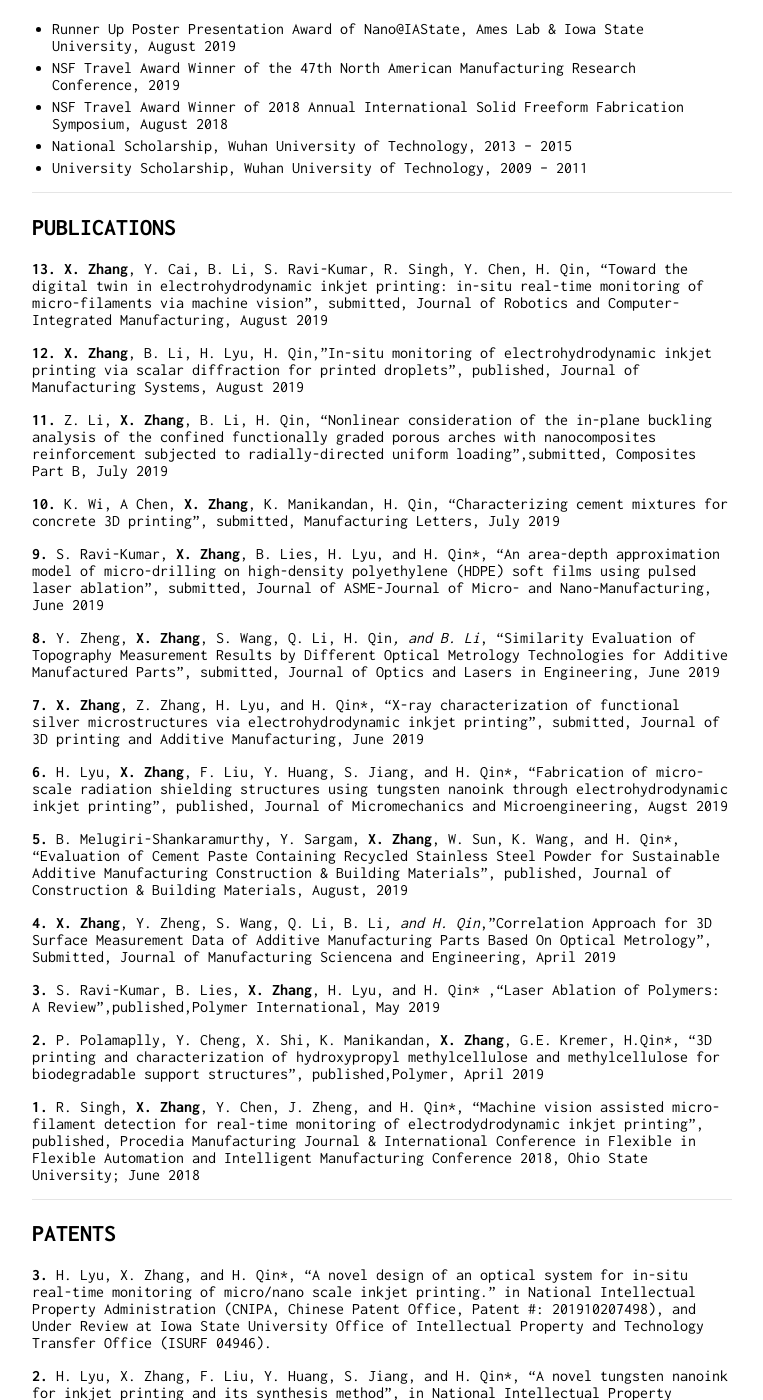
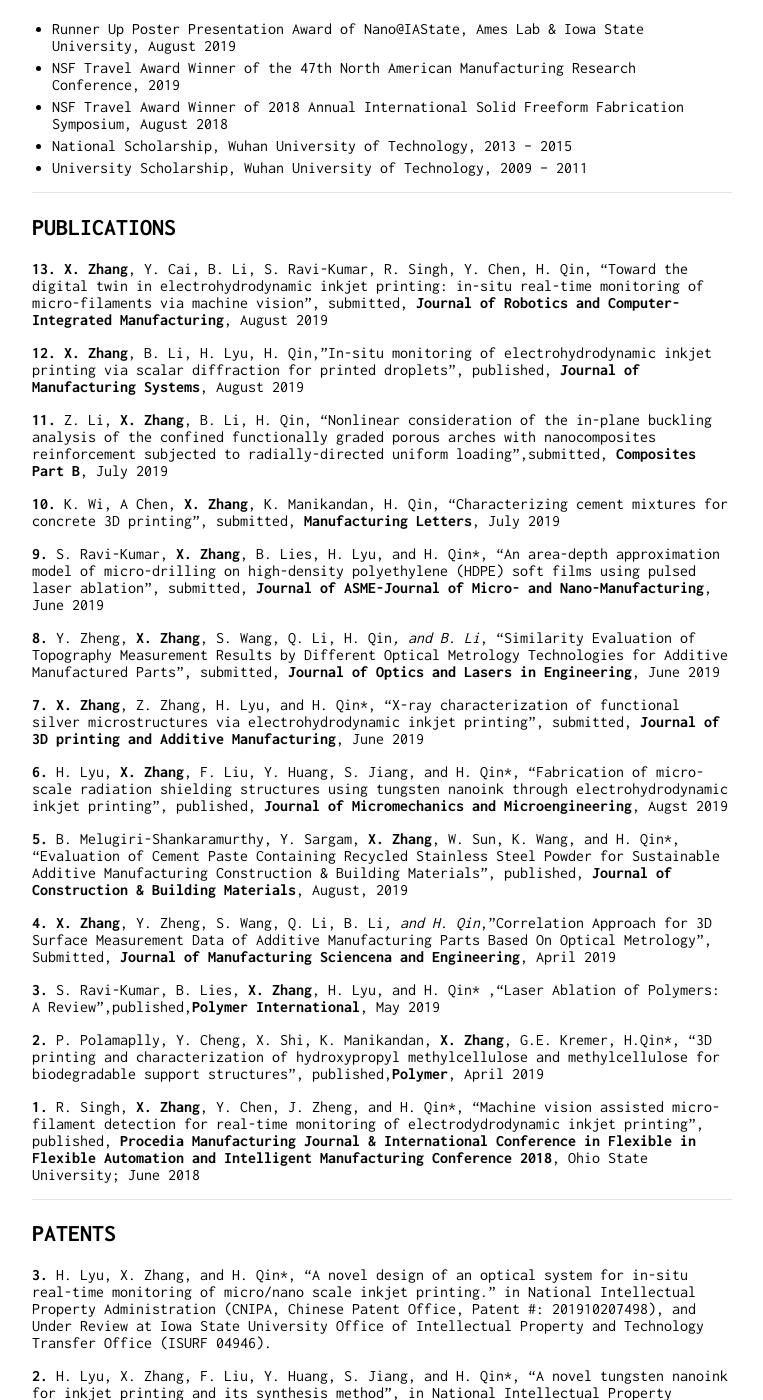
Before and after one commit to zhangxiao2018/zhangxiao2018.github.io, a Jekyll site: the page built from index.md, in a window 1280 px wide and 1400 px high, scrolled down 1667 px. Shown: the whole window, without its empty margins (258-1021 px from the left). Built offline with Jekyll 4.4.1, drawn with Linux system fonts in a browser that asks for light colours; our own code applies the rules of GitHub Pages for plain Markdown files.

Commit message:
Update index.md

```diff
--- a/index.md
+++ b/index.md
@@ -85,31 +85,31 @@ Packing and testing wafer, maintain PVD, CVD, photoresist coater/decoater machin
 - - -
 ## PUBLICATIONS
 
-**13.** **X. Zhang**, Y. Cai,  B. Li, S. Ravi-Kumar, R. Singh, Y. Chen, H. Qin, "Toward the digital twin in electrohydrodynamic inkjet printing: in-situ real-time monitoring of micro-filaments via machine vision", submitted, Journal of Robotics and Computer-Integrated Manufacturing, August 2019
+**13.** **X. Zhang**, Y. Cai,  B. Li, S. Ravi-Kumar, R. Singh, Y. Chen, H. Qin, "Toward the digital twin in electrohydrodynamic inkjet printing: in-situ real-time monitoring of micro-filaments via machine vision", submitted, **Journal of Robotics and Computer-Integrated Manufacturing**, August 2019
 
-**12.** **X. Zhang**, B. Li, H. Lyu, H. Qin,”In-situ monitoring of electrohydrodynamic inkjet printing via scalar diffraction for printed droplets”, published, Journal of Manufacturing Systems, August 2019
+**12.** **X. Zhang**, B. Li, H. Lyu, H. Qin,”In-situ monitoring of electrohydrodynamic inkjet printing via scalar diffraction for printed droplets”, published, **Journal of Manufacturing Systems**, August 2019
 
-**11.** Z. Li, **X. Zhang**, B. Li, H. Qin, "Nonlinear consideration of the in-plane buckling analysis of the confined functionally graded porous arches with nanocomposites reinforcement subjected to radially-directed uniform loading",submitted, Composites Part B, July 2019
+**11.** Z. Li, **X. Zhang**, B. Li, H. Qin, "Nonlinear consideration of the in-plane buckling analysis of the confined functionally graded porous arches with nanocomposites reinforcement subjected to radially-directed uniform loading",submitted, **Composites Part B**, July 2019
 
-**10.** K. Wi, A Chen, **X. Zhang**, K. Manikandan, H. Qin, "Characterizing cement mixtures for concrete 3D printing", submitted, Manufacturing Letters, July 2019
+**10.** K. Wi, A Chen, **X. Zhang**, K. Manikandan, H. Qin, "Characterizing cement mixtures for concrete 3D printing", submitted, **Manufacturing Letters**, July 2019
 
-**9.** S. Ravi-Kumar, **X. Zhang**, B. Lies, H. Lyu, and H. Qin*, “An area-depth approximation model of micro-drilling on high-density polyethylene (HDPE) soft films using pulsed laser ablation”, submitted, Journal of ASME-Journal of Micro- and Nano-Manufacturing, June 2019
+**9.** S. Ravi-Kumar, **X. Zhang**, B. Lies, H. Lyu, and H. Qin*, “An area-depth approximation model of micro-drilling on high-density polyethylene (HDPE) soft films using pulsed laser ablation”, submitted, **Journal of ASME-Journal of Micro- and Nano-Manufacturing**, June 2019
 
-**8.**  Y. Zheng, **X. Zhang**, S. Wang, Q. Li, H. Qin*, and B. Li*, “Similarity Evaluation of Topography Measurement Results by Different Optical Metrology Technologies for Additive Manufactured Parts”, submitted, Journal of Optics and Lasers in Engineering, June 2019
+**8.**  Y. Zheng, **X. Zhang**, S. Wang, Q. Li, H. Qin*, and B. Li*, “Similarity Evaluation of Topography Measurement Results by Different Optical Metrology Technologies for Additive Manufactured Parts”, submitted, **Journal of Optics and Lasers in Engineering**, June 2019
 
-**7.**	**X. Zhang**, Z. Zhang, H. Lyu, and H. Qin*, “X-ray characterization of functional silver microstructures via electrohydrodynamic inkjet printing”, submitted, Journal of 3D printing and Additive Manufacturing, June 2019
+**7.**	**X. Zhang**, Z. Zhang, H. Lyu, and H. Qin*, “X-ray characterization of functional silver microstructures via electrohydrodynamic inkjet printing”, submitted, **Journal of 3D printing and Additive Manufacturing**, June 2019
 
-**6.**	H. Lyu, **X. Zhang**, F. Liu, Y. Huang, S. Jiang, and H. Qin*, “Fabrication of micro-scale radiation shielding structures using tungsten nanoink through electrohydrodynamic inkjet printing”, published, Journal of Micromechanics and Microengineering, Augst 2019
+**6.**	H. Lyu, **X. Zhang**, F. Liu, Y. Huang, S. Jiang, and H. Qin*, “Fabrication of micro-scale radiation shielding structures using tungsten nanoink through electrohydrodynamic inkjet printing”, published, **Journal of Micromechanics and Microengineering**, Augst 2019
 
-**5.**	B. Melugiri-Shankaramurthy, Y. Sargam, **X. Zhang**, W. Sun, K. Wang, and H. Qin*,  “Evaluation of Cement Paste Containing Recycled Stainless Steel Powder for Sustainable Additive Manufacturing Construction & Building Materials”, published, Journal of Construction & Building Materials, August, 2019
+**5.**	B. Melugiri-Shankaramurthy, Y. Sargam, **X. Zhang**, W. Sun, K. Wang, and H. Qin*,  “Evaluation of Cement Paste Containing Recycled Stainless Steel Powder for Sustainable Additive Manufacturing Construction & Building Materials”, published, **Journal of Construction & Building Materials**, August, 2019
 
-**4.** **X. Zhang**, Y. Zheng, S. Wang, Q. Li, B. Li*, and H. Qin*,"Correlation Approach for 3D Surface Measurement Data of Additive Manufacturing Parts Based On Optical Metrology", Submitted, Journal of Manufacturing Sciencena and Engineering, April 2019
+**4.** **X. Zhang**, Y. Zheng, S. Wang, Q. Li, B. Li*, and H. Qin*,"Correlation Approach for 3D Surface Measurement Data of Additive Manufacturing Parts Based On Optical Metrology", Submitted, **Journal of Manufacturing Sciencena and Engineering**, April 2019
 
-**3.** S. Ravi-Kumar, B. Lies, **X. Zhang**, H. Lyu, and H. Qin* ,“Laser Ablation of Polymers: A Review",published,Polymer International, May 2019
+**3.** S. Ravi-Kumar, B. Lies, **X. Zhang**, H. Lyu, and H. Qin* ,“Laser Ablation of Polymers: A Review",published,**Polymer International**, May 2019
 
-**2.** P. Polamaplly, Y. Cheng, X. Shi, K. Manikandan, **X. Zhang**, G.E. Kremer, H.Qin*, “3D printing and characterization of hydroxypropyl methylcellulose and methylcellulose for biodegradable support structures", published,Polymer, April 2019
+**2.** P. Polamaplly, Y. Cheng, X. Shi, K. Manikandan, **X. Zhang**, G.E. Kremer, H.Qin*, “3D printing and characterization of hydroxypropyl methylcellulose and methylcellulose for biodegradable support structures", published,**Polymer**, April 2019
 
-**1.** R. Singh, **X. Zhang**, Y. Chen, J. Zheng, and H. Qin*, “Machine vision assisted micro-filament detection for real-time monitoring of electrodydrodynamic inkjet printing”, published, Procedia Manufacturing Journal & International Conference in Flexible in Flexible Automation and Intelligent Manufacturing Conference 2018, Ohio State University; June 2018
+**1.** R. Singh, **X. Zhang**, Y. Chen, J. Zheng, and H. Qin*, “Machine vision assisted micro-filament detection for real-time monitoring of electrodydrodynamic inkjet printing”, published, **Procedia Manufacturing Journal & International Conference in Flexible in Flexible Automation and Intelligent Manufacturing Conference 2018**, Ohio State University; June 2018
 
 - - -
 ## PATENTS
```
